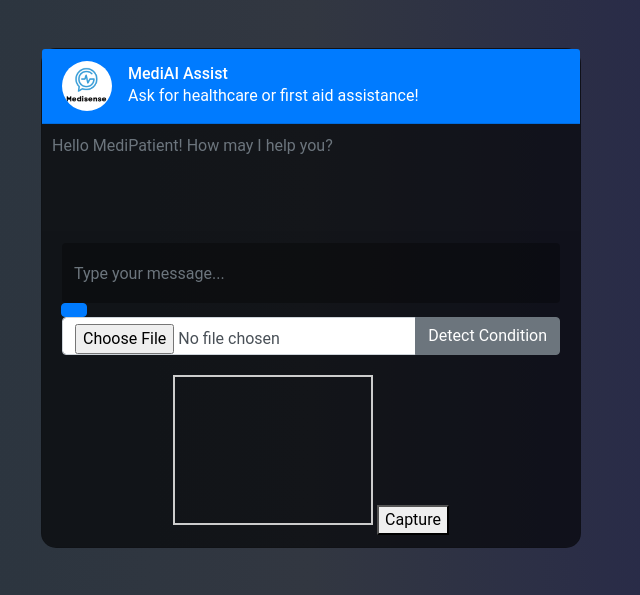
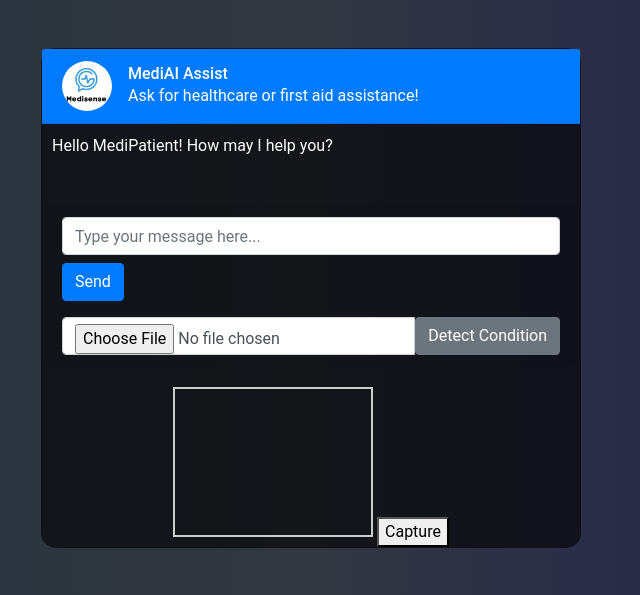
Before and after one commit to emiliagtg/medisense, a Flask app: page / in a window 1280 px wide. Shown: the top 595 px of the page, without its empty margins (329-969 px from the left). Run offline with Flask 3, Linux system fonts and the light colour scheme; some libraries are stand-ins or nearby versions.

Commit message:
Update chat.html

```diff
--- a/templates/chat.html
+++ b/templates/chat.html
@@ -24,31 +24,25 @@
                         </div>
                     </div>
                     <div class="card-body msg_card_body" id="messageContainer">
-                        <div class="msg text-muted">Hello MediPatient! How may I help you?</div>
+                        <div class="bot-message">Hello MediPatient! How may I help you?</div>
                     </div>
                     <div class="card-footer">
-                        <form id="textForm" action="" method="post">
-                            <input type="text" id="text" name="msg" placeholder="Type your message..." autocomplete="off" class="form-control type_msg" required/>
-                            <div class="input-group-append">
-                                <button type="submit" id="send" class="btn btn-primary"><i class="fas fa-paper-plane"></i></button>
+                        <form id="textForm">
+                            <input type="text" id="text" class="form-control" placeholder="Type your message here..." required />
+                            <button type="submit" class="btn btn-primary mt-2">Send</button>
+                        </form>
+                        <form id="imageForm" enctype="multipart/form-data" class="mt-3">
+                            <div class="input-group">
+                                <input type="file" id="inputImage" accept="image/*" class="form-control" required>
+                                <button type="submit" class="btn btn-secondary">Detect Condition</button>
                             </div>
                         </form>
-                        <form id="imageForm" action="" method="post" enctype="multipart/form-data">
-                            <div class="input-group">
-                                <input type="file" id="inputImage" accept="image/*" capture="environment" class="form-control" required>
-                                <div class="input-group-append">
-                                    <button type="submit" class="btn btn-secondary">Detect Condition</button>
-                                </div>
-                            </div>
-                        </form>
-                        <div id="camera-container">
-                            <video id="video" width="640" height="480" autoplay></video>
-                            <button id="captureBtn">Capture</button>
-                            <canvas id="canvas" style="display:none;"></canvas>
-                            <img id="compressedImage" style="max-width: 300px; display:none;" />
-                        </div>
-
+                    </div>
+                    <div id="camera-container">
+                        <video id="video" width="640" height="480" autoplay></video>
+                        <button id="captureBtn">Capture</button>
                         <canvas id="canvas" style="display:none;"></canvas>
+                        <img id="compressedImage" style="display:none;" />
                     </div>
                 </div>
             </div>
```
